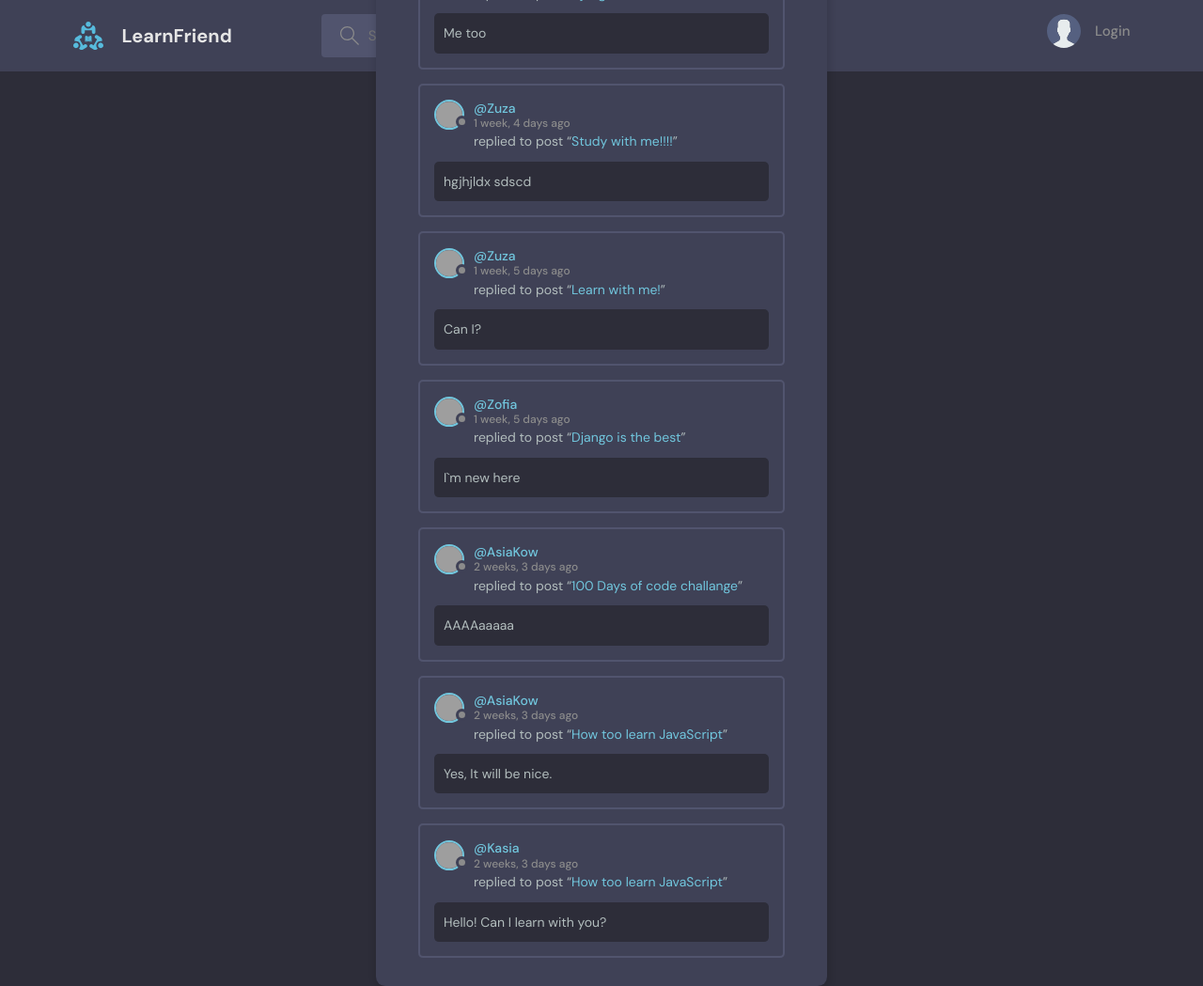
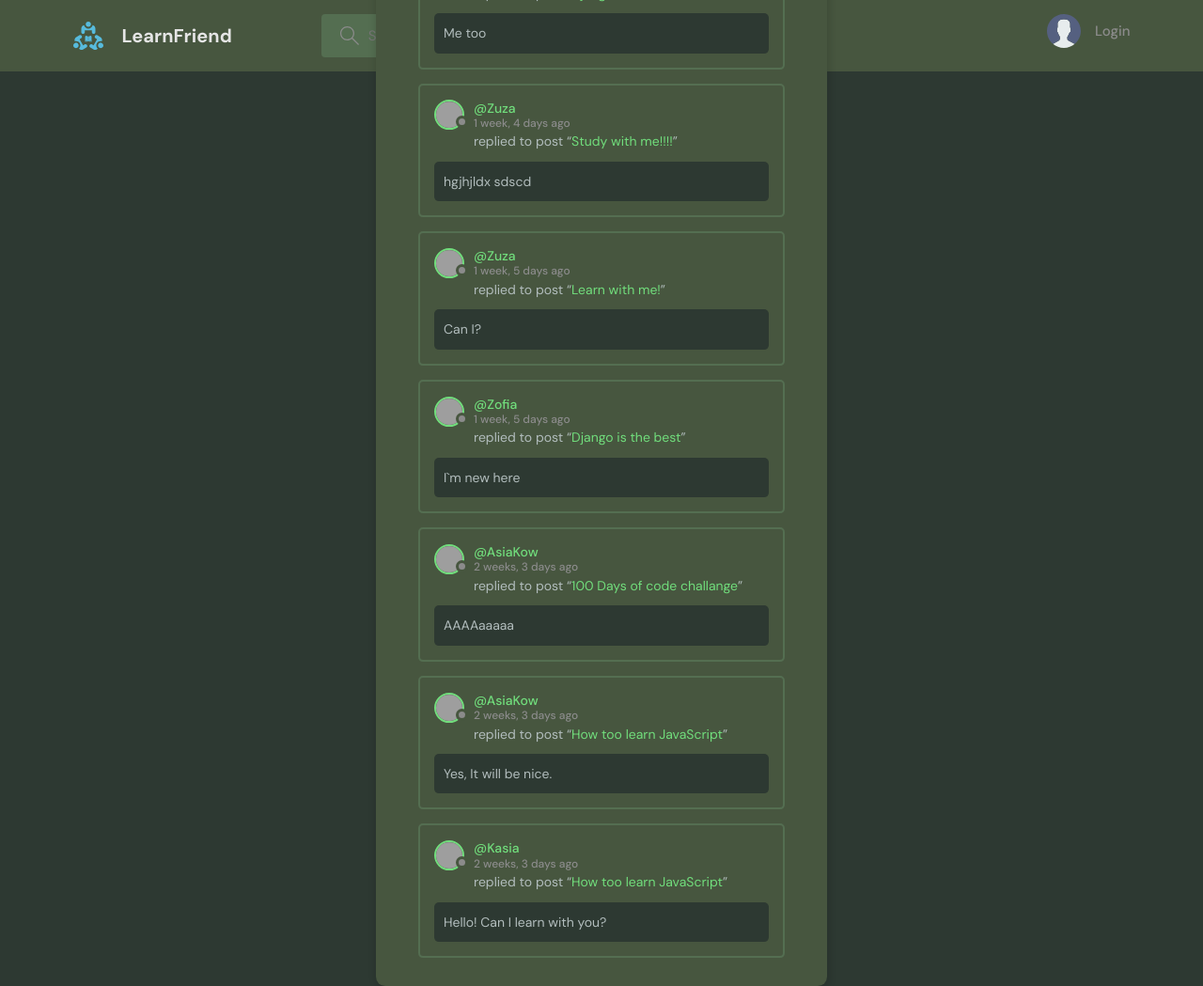
Before and after one commit to AsiaKKowalska/Learn_Friend, a Django app: page /activity/ in a window 1280 px wide. Shown: the whole page at 94% size. Run offline with Django 4.2, Linux system fonts and the light colour scheme; data comes from the database, SQL or seed files in the repository; grey boxes are pictures that could not be loaded.

Commit message:
aplikacja LearnFriend2

```diff
--- a/base/static/base/style.css
+++ b/base/static/base/style.css
@@ -1,17 +1,17 @@
 @import url("https://fonts.googleapis.com/css2?family=DM+Sans:wght@400;500;700&display=swap");
 
 :root {
-  --color-main: #71c6dd;
+  --color-main: #71dd7c;
   --color-main-light: #e1f6fb;
-  --color-dark: #3f4156;
-  --color-dark-medium: #51546e;
-  --color-dark-light: #696d97;
+  --color-dark: #47563f;
+  --color-dark-medium: #546e51;
+  --color-dark-light: #699770;
   --color-light: #e5e5e5;
   --color-gray: #8b8b8b;
   --color-light-gray: #b2bdbd;
-  --color-bg: #2d2d39;
-  --color-success: #5dd693;
-  --color-error: #fc4b0b;
+  --color-bg: #2d3932;
+  --color-success: #5dbcd6;
+  --color-error: #fc9c0b;
 }
 
 /*========== base styles ==========*/
```
Also changed, not shown: base/static/images/Bez tytułu.png (added).
